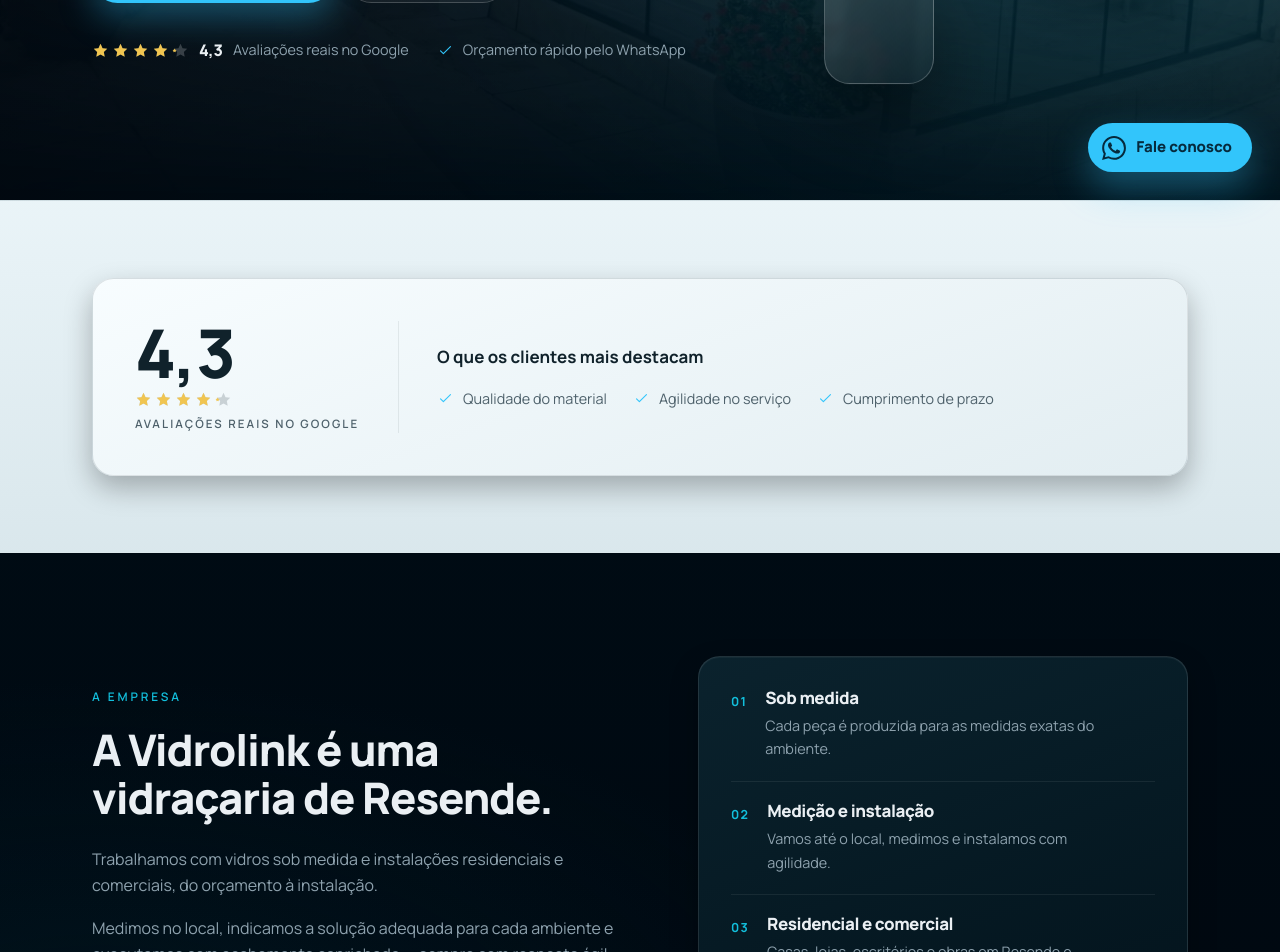
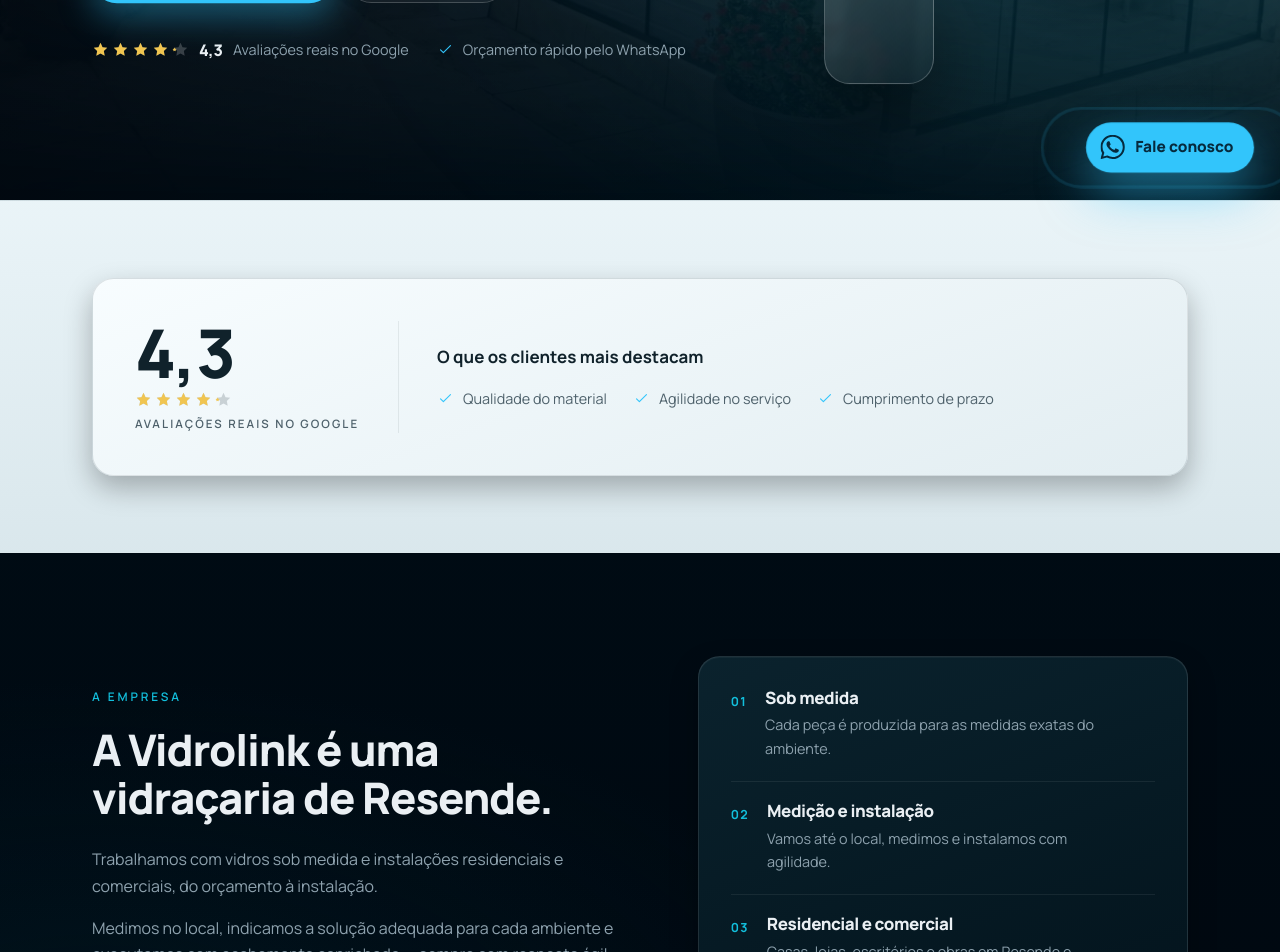
Before and after one commit to canalmeunovohoby3-code/vidrolink, a React (Vite) app: page / in a window 1280 px wide. Shown: the part 600-1552 px from the top of the page. Built offline with nearby package versions, Linux system fonts and the light colour scheme.

Commit message:
Animacoes mais perceptiveis: stagger nos cards, reveals variados, pulso nos botoes WhatsApp e fallback sem JS

```diff
--- a/index.html
+++ b/index.html
@@ -33,6 +33,16 @@
 
     <link rel="icon" type="image/svg+xml" href="/favicon.svg" />
     <link rel="apple-touch-icon" href="/favicon.svg" />
+
+    <noscript>
+      <style>
+        .reveal,
+        .section-reveal {
+          opacity: 1 !important;
+          transform: none !important;
+        }
+      </style>
+    </noscript>
 
     <link rel="preconnect" href="https://fonts.googleapis.com" />
     <link rel="preconnect" href="https://fonts.gstatic.com" crossorigin />
--- a/src/components/RevealedSection.css
+++ b/src/components/RevealedSection.css
@@ -1,7 +1,7 @@
 .section-reveal {
   opacity: 0;
-  transform: translateY(40px) scale(0.99);
-  transition: opacity 900ms var(--ease), transform 900ms var(--ease);
+  transform: translateY(36px) scale(0.995);
+  transition: opacity 680ms var(--ease), transform 680ms var(--ease);
 }
 
 .section-reveal.is-visible {
@@ -9,23 +9,16 @@
   transform: none;
 }
 
-.section-reveal .reveal {
-  opacity: 1;
-  transform: none;
-  transition: none;
-}
-
 @media (max-width: 640px) {
   .section-reveal {
-    transform: translateY(24px);
+    transform: translateY(22px);
   }
 }
 
 @media (prefers-reduced-motion: reduce) {
-  .section-reveal,
-  .section-reveal.is-visible {
-    transition-duration: 800ms !important;
-    transform: translateY(24px);
+  .section-reveal {
+    transform: translateY(14px);
+    transition-duration: 480ms;
   }
 
   .section-reveal.is-visible {
--- a/src/components/WhatsAppFloat.css
+++ b/src/components/WhatsAppFloat.css
@@ -13,8 +13,20 @@
   font-weight: 800;
   font-size: 0.94rem;
   box-shadow: 0 16px 36px var(--whatsapp-glow);
-  transition: transform var(--t-base) var(--ease), background-color var(--t-fast) linear,
+  animation: wa-pulse 2.8s ease-in-out infinite;
+  transition: translate var(--t-base) var(--ease), background-color var(--t-fast) linear,
     box-shadow var(--t-base) var(--ease);
+}
+
+.wa-float::before {
+  content: '';
+  position: absolute;
+  inset: 0;
+  z-index: -1;
+  border-radius: inherit;
+  box-shadow: 0 0 0 2px var(--whatsapp);
+  animation: wa-ring 2.8s ease-out infinite;
+  pointer-events: none;
 }
 
 .wa-float svg {
@@ -24,7 +36,7 @@
 }
 
 .wa-float:hover {
-  transform: translateY(-3px);
+  translate: 0 -3px;
   background: var(--whatsapp-strong);
   box-shadow: 0 20px 44px var(--whatsapp-glow-strong);
 }
--- a/src/sections/About.tsx
+++ b/src/sections/About.tsx
@@ -23,7 +23,7 @@
           </div>
         </div>
 
-        <Reveal delay={140} className="about__aside">
+        <Reveal delay={140} className="about__aside reveal--left">
           <ul className="about__highlights">
             {about.highlights.map((highlight, index) => (
               <li key={highlight.title} className="about__highlight">
--- a/src/sections/CtaBanner.tsx
+++ b/src/sections/CtaBanner.tsx
@@ -8,7 +8,7 @@
   return (
     <RevealedSection id="contato" className="section cta">
       <div className="container">
-        <Reveal className="cta__card">
+        <Reveal className="cta__card reveal--zoom">
           <span className="cta__glow" aria-hidden="true" />
           <h2 className="cta__title">{ctaBanner.title}</h2>
           <p className="cta__desc">{ctaBanner.description}</p>
--- a/src/sections/Gallery.tsx
+++ b/src/sections/Gallery.tsx
@@ -42,7 +42,7 @@
 
         <div className="gallery">
           {gallery.map((item, position) => (
-            <Reveal key={item.id} delay={(position % 3) * 80} className="gallery__item">
+            <Reveal key={item.id} delay={(position % 3) * 90} className="gallery__item reveal--zoom">
               <button
                 type="button"
                 className="gallery__card"
--- a/src/sections/Services.tsx
+++ b/src/sections/Services.tsx
@@ -23,7 +23,7 @@
 
         <div className="services__grid">
           {services.map((service, index) => (
-            <Reveal key={service.id} delay={(index % 2) * 90} className="services__cell">
+            <Reveal key={service.id} delay={index * 80} className="services__cell">
               <article className="service-card card">
                 <div className="service-card__head">
                   <span className="service-card__icon">
--- a/src/styles/global.css
+++ b/src/styles/global.css
@@ -250,17 +250,23 @@
 }
 
 .btn:hover {
-  transform: translateY(-2px);
+  translate: 0 -2px;
 }
 
 .btn:active {
-  transform: translateY(0);
+  translate: 0 0;
 }
 
 .btn--primary {
   background: var(--whatsapp);
   color: var(--whatsapp-fg);
   box-shadow: 0 14px 34px var(--whatsapp-glow);
+  animation: wa-pulse 3.2s ease-in-out infinite;
+}
+
+.btn--primary:hover {
+  background: var(--whatsapp-strong);
+  box-shadow: 0 20px 50px var(--whatsapp-glow-strong);
 }
 
 .btn--primary::after {
@@ -531,14 +537,29 @@
 
 .reveal {
   opacity: 0;
-  transform: translateY(26px);
-  transition: opacity 780ms var(--ease), transform 780ms var(--ease);
+  transform: translateY(34px);
+  transition: opacity 700ms var(--ease), transform 700ms var(--ease);
   transition-delay: var(--reveal-delay, 0ms);
-  will-change: opacity, transform;
 }
 
 .reveal.is-visible {
   opacity: 1;
+  transform: none;
+}
+
+.reveal.reveal--zoom {
+  transform: translateY(28px) scale(0.94);
+}
+
+.reveal.reveal--zoom.is-visible {
+  transform: none;
+}
+
+.reveal.reveal--left {
+  transform: translateX(-38px);
+}
+
+.reveal.reveal--left.is-visible {
   transform: none;
 }
 
@@ -581,22 +602,55 @@
   }
 }
 
+@keyframes wa-pulse {
+  0%,
+  100% {
+    scale: 1;
+    box-shadow: 0 12px 30px var(--whatsapp-glow);
+  }
+  50% {
+    scale: 1.025;
+    box-shadow: 0 20px 48px var(--whatsapp-glow-strong);
+  }
+}
+
+@keyframes wa-ring {
+  0% {
+    opacity: 0.55;
+    transform: scale(1);
+  }
+  80%,
+  100% {
+    opacity: 0;
+    transform: scale(1.65);
+  }
+}
+
 @media (prefers-reduced-motion: reduce) {
   html {
     scroll-behavior: auto;
   }
 
   .reveal {
-    opacity: 1;
-    transform: none;
-    transition: none;
+    transform: translateY(16px);
+    transition-duration: 450ms;
   }
 
-  *,
-  *::before,
-  *::after {
-    animation-duration: 0.001ms !important;
-    animation-iteration-count: 1 !important;
-    transition-duration: 0.001ms !important;
+  .reveal.reveal--zoom {
+    transform: translateY(14px) scale(0.98);
+  }
+
+  .reveal.reveal--left {
+    transform: translateX(-18px);
+  }
+
+  .reveal.is-visible,
+  .reveal.reveal--zoom.is-visible,
+  .reveal.reveal--left.is-visible {
+    transform: none;
+  }
+
+  .btn--primary {
+    animation-duration: 4.6s;
   }
 }
```
